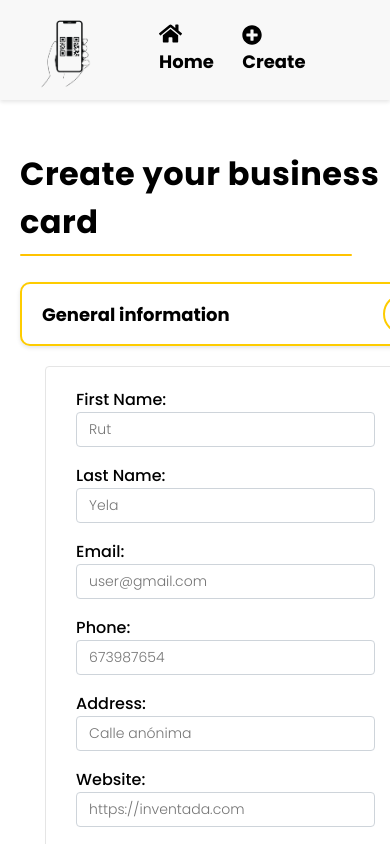
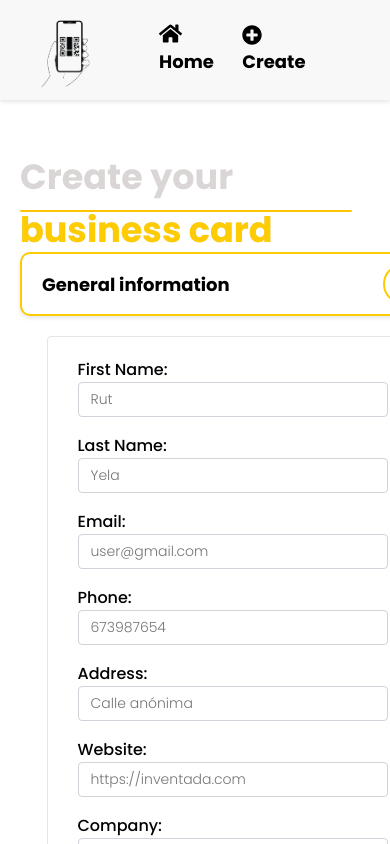
Before and after one commit to rutlopez/TfgQRCode, a React (Create React App) app in the folder Client/tfgapp/: page /card in a window 390 px wide. Shown: the top 844 px of the page. Built offline with nearby package versions, Linux system fonts and the light colour scheme.

Commit message:
change card js title

```diff
--- a/Client/tfgapp/src/App.css
+++ b/Client/tfgapp/src/App.css
@@ -242,15 +242,57 @@ nav ul li a:hover {
 /* End of hero section styles*/
 
 
-.titulo-page{
+.titulo-page {
   width: 52vw;
 }
+
 @media screen and (max-width:600px) {
   .titulo-page {
     width: 85vw;
   }
 }
 
+.border {
+  color: #dbd6d6;
+  text-shadow:
+    -1px -1px 0 white,
+    1px -1px 0 white,
+    -1px 1px 0 white,
+    1px 1px 0 white;
+}
+
+.wave {
+  color: #fecc00;
+  animation: wave 3s ease-in-out infinite;
+}
+
+@keyframes wave {
+
+  0%,
+  100% {
+    clip-path: polygon(0% 47%,
+        10% 48%,
+        33% 54%,
+        54% 60%,
+        70% 61%,
+        84% 59%,
+        100% 52%,
+        100% 100%,
+        0% 100%);
+  }
+
+  50% {
+    clip-path: polygon(0% 60%,
+        15% 65%,
+        34% 66%,
+        51% 62%,
+        67% 50%,
+        84% 45%,
+        100% 46%,
+        100% 100%,
+        0% 100%);
+  }
+}
 
 
 .features {
@@ -375,9 +417,7 @@ nav ul li a:hover {
   margin-top: 150px;
 }
 
-.form {
-  padding-right: 100px;
-}
+
 
 .form-section {
   background-color: #fecc00;
@@ -456,17 +496,15 @@ nav ul li a:hover {
   }
 }
 
-@media screen and (max-width: 576px) {
-  .form {
-    padding-right: 3%;
-  }
+@media screen and (max-width: 800px) {
 
   .form-container {
     margin-right: 10px;
   }
 
+
   .form-toggle {
-    max-width: 425px;
+    max-width: 725px;
     width: auto;
     margin-left: -60px;
   }
@@ -487,13 +525,68 @@ nav ul li a:hover {
     max-width: 100%;
   }
 
-
   .form-group input[type="text"],
   .form-group input[type="email"],
   .form-group input[type="tel"],
   .form-group input[type="url"],
   .form-group textarea {
     font-size: 14px;
+  }
+}
+
+@media screen and (min-width: 300px) and (max-width: 750px) {
+
+  .form-container {
+    margin-right: 10px;
+  }
+
+  .titulo-page {
+    width: 90vw;
+  }
+
+  .form-toggle {
+    max-width: 625px;
+    width: auto;
+    margin-left: -60px;
+  }
+
+  .form-toggle-text {
+    font-size: 18px;
+  }
+
+  .form-toggle-button {
+    width: 24px;
+    height: 24px;
+    font-size: 14px;
+    margin-left: 5px;
+  }
+}
+
+@media screen and (min-width: 290px)and (max-width: 550px) {
+
+  .form-container {
+    margin-right: 10px;
+  }
+
+  .titulo-page {
+    width: 85vw;
+  }
+
+  .form-toggle {
+    max-width: 425px;
+    width: auto;
+    margin-left: -60px;
+  }
+
+  .form-toggle-text {
+    font-size: 18px;
+  }
+
+  .form-toggle-button {
+    width: 24px;
+    height: 24px;
+    font-size: 14px;
+    margin-left: 5px;
   }
 }
 
@@ -669,6 +762,8 @@ nav ul li a:hover {
   border-radius: 10px;
   box-shadow: 0 2px 8px rgba(0, 0, 0, 0.15);
   transition: box-shadow 0.3s ease-in-out;
+  flex: 1 1 250px;
+  max-width: 300px;
 }
 
 .social-media-card:hover {
@@ -713,12 +808,14 @@ input[type="text"]:focus {
   box-shadow: 0 0 0 0.2rem rgba(254, 204, 0, 0.25);
 }
 
-@media screen and (max-width: 600px) {
+@media screen and (max-width: 700px) {
   .social-media-card {
-    margin: 10px 0;
     margin-bottom: 50px;
+    max-width: none;
+    flex-basis: 100%;
   }
 }
+
 
 /* End of social networks section styles*/
 
--- a/Client/tfgapp/src/components/Card.js
+++ b/Client/tfgapp/src/components/Card.js
@@ -190,17 +190,16 @@ function Card() {
         <div>
             <Header></Header>
             <div className='container-card'>
-                <div style={{ marginLeft: 20, marginBottom: '1rem', position: 'relative' }}>
-                    <h2 style={{ fontFamily: 'Poppins', fontWeight: 500, fontSize: '2rem', letterSpacing: '0.5px' }}>
-                        Create your business card
-                    </h2>
-                    <hr className='titulo-page' style={{ border: 'none', backgroundColor: '#FFC300', height: '2px', borderRadius: '2px', margin: 0, position: 'absolute', bottom: '-10px', left: 0, }} />
+                <div style={{ marginLeft: 20, marginBottom: '1rem', display:'flex', marginBottom:40}}>
+                    <h2 style={{position:'absolute' ,fontFamily:'Poppins', fontSize:35}} className='border' >Create your business card</h2>
+                    <h2 style={{position:'absolute',fontFamily:'Poppins', fontSize:35}} className='wave' >Create your business card</h2>
+                    <hr className='titulo-page' style={{ border: 'none', backgroundColor: '#FFC300', height: '2px', borderRadius: '2px', marginTop: 60,marginBottom:-20, left: 0, }} />
                 </div>
                 <div className="row">
                     <div className="col-6">
                         <div className="form">
-                            <div class="form-toggle" onClick={toggleForm}>
-                                <h2 class="form-toggle-text">General information</h2>
+                            <div className="form-toggle" onClick={toggleForm}>
+                                <h2 className="form-toggle-text">General information</h2>
                                 <button class="form-toggle-button" style={{ background: 'white' }}>{showForm ? <FaMinus /> : <FaPlus />}</button>
                             </div>
                             {showForm && (
@@ -362,45 +361,27 @@ function Card() {
                             <button class="form-toggle-button" style={{ background: 'white' }}>{showSocialNetwork ? <FaMinus /> : <FaPlus />}</button>
                         </div>
                         {showSocialNetwork && (
-                            <div className="form-container">
+                            <div class="form-container">
                                 <div className="social-container">
-                                    <div className="social-media-card" style={{ width: '100%' }}>
+                                    <div className="social-media-card">
                                         <div className="social-media-icon">
                                             <FaFacebook />
                                         </div>
                                         <div className="social-media-info">
                                             <h3 className="social-media-name">Facebook</h3>
-                                            <input
-                                                type='text'
-                                                name="facebook"
-                                                id="facebook"
-                                                onChange={handleChange}
-                                                value={formData.facebook}
-                                                className="social-media-handle"
-                                                placeholder="Username"
-                                                style={{ width: '100%' }}
-                                            />
+                                            <input type='text' name="facebook" id="facebook" onChange={handleChange} value={formData.facebook} className="social-media-handle" placeholder="Username" />
                                         </div>
                                     </div>
-                                    <div className="social-media-card" style={{ width: '100%' }}>
+                                    <div className="social-media-card">
                                         <div className="social-media-icon">
                                             <FaInstagram />
                                         </div>
                                         <div className="social-media-info">
                                             <h3 className="social-media-name">Instagram</h3>
-                                            <input
-                                                type='text'
-                                                name="instagram"
-                                                id="instagram"
-                                                onChange={handleChange}
-                                                value={formData.instagram}
-                                                className="social-media-handle"
-                                                placeholder="Username"
-                                                style={{ width: '100%' }}
-                                            />
+                                            <input type='text' name="instagram" id="instagram" onChange={handleChange} value={formData.instagram} className="social-media-handle" placeholder="Username" />
                                         </div>
                                     </div>
-                                    <div className="social-media-card" style={{ width: '100%' }}>
+                                    <div className="social-media-card">
                                         <div className="social-media-icon">
                                             <FaLinkedin />
                                         </div>
@@ -409,7 +390,7 @@ function Card() {
                                             <input type='text' name="linkedin" id="linkedin" onChange={handleChange} value={formData.linkedin} className="social-media-handle" placeholder="Username" />
                                         </div>
                                     </div>
-                                    <div className="social-media-card" style={{ width: '100%' }}>
+                                    <div className="social-media-card">
                                         <div className="social-media-icon">
                                             <FaTwitter />
                                         </div>
```
